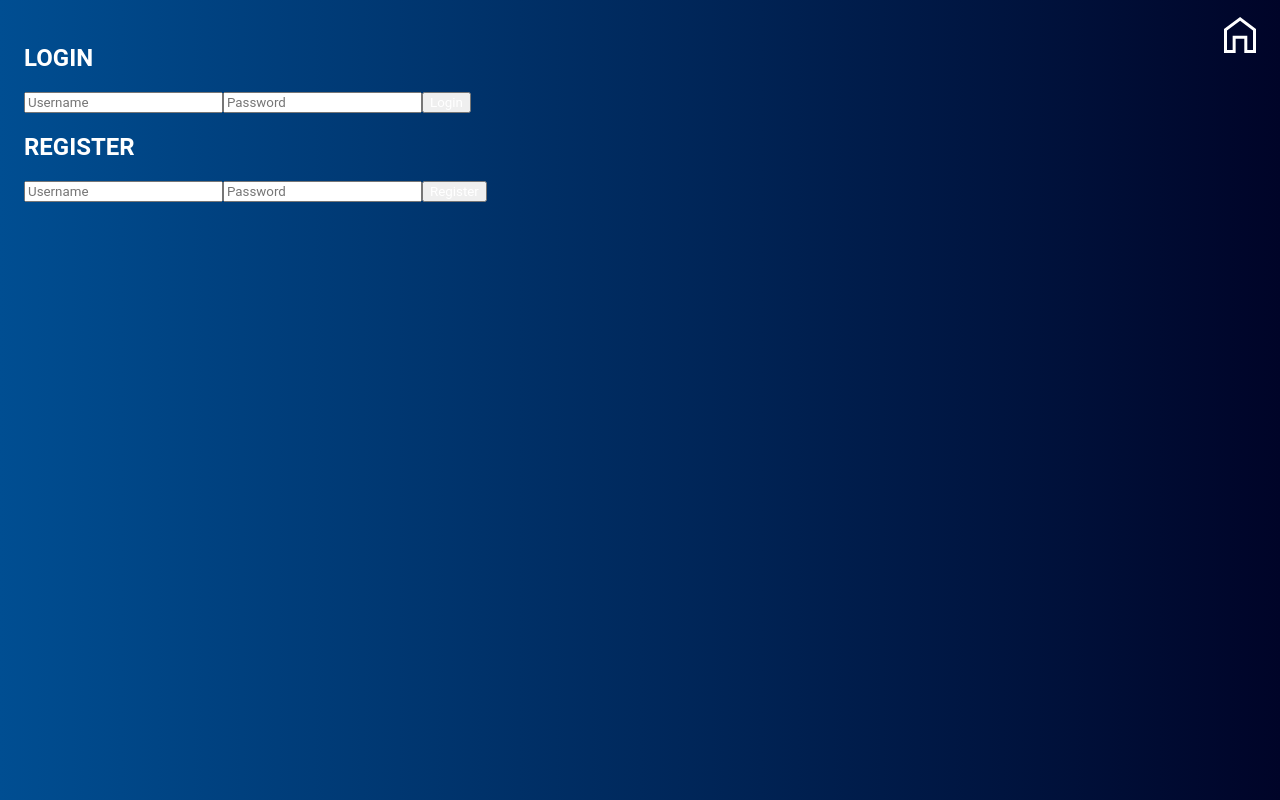
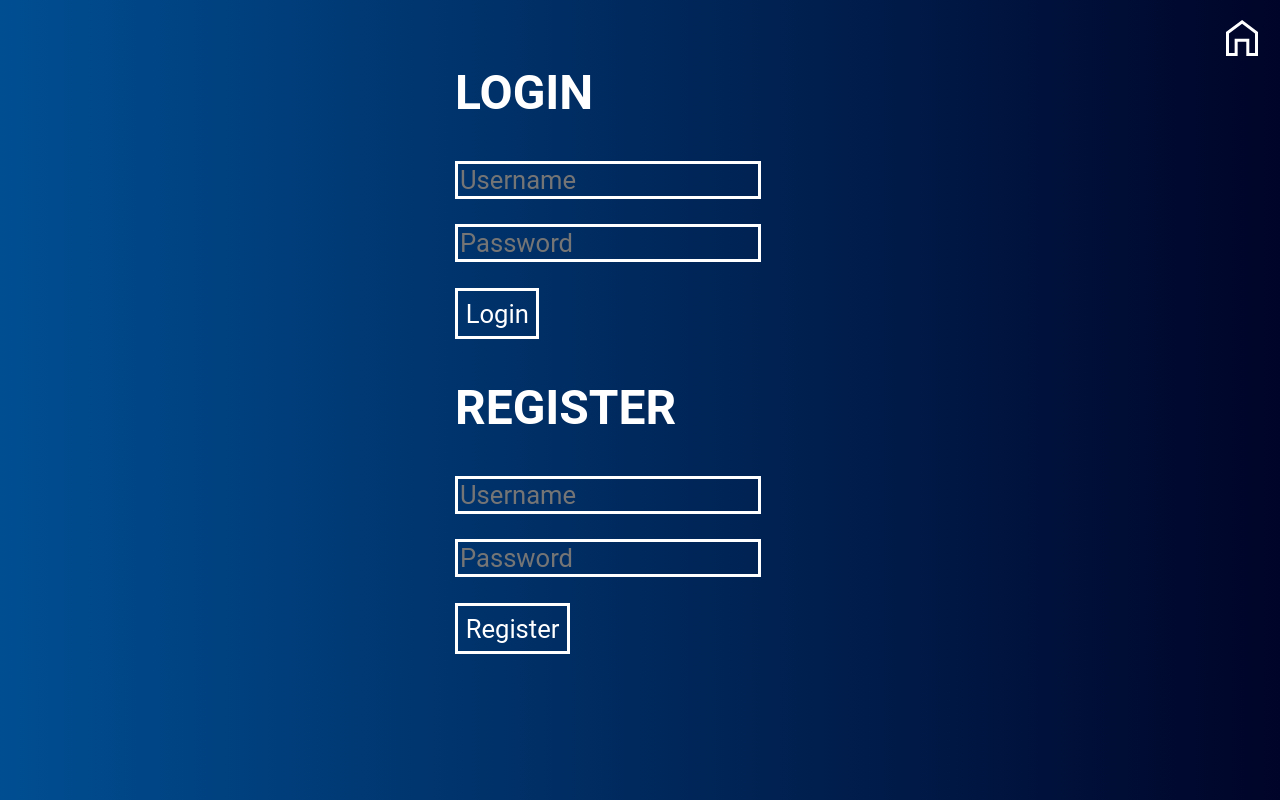
Before and after one commit to khalil15832/fettle-angular, an Angular app: page /login-register in a window 1280 px wide. Built offline with nearby package versions, Linux system fonts and the light colour scheme.

Commit message:
add logout to profile

```diff
--- a/src/app/components/lr-page/lr-page.component.html
+++ b/src/app/components/lr-page/lr-page.component.html
@@ -2,23 +2,47 @@
   <img src="../../../assets/home.svg" alt="" />
 </button>
 
+<div class="wrapper">
   <div *ngIf="user">
     <h2>You're already logged in.</h2>
-  <button (click)="logout()">Log out and log back in as a different user.</button>
+    <button (click)="logout()">
+      Log out and log back in as a different user.
+    </button>
   </div>
 
   <div class="login" *ngIf="!user">
     <h2>LOGIN</h2>
-  <input class="login-username" type="text" name="username" placeholder="Username">
-  <input class="login-password" type="password" name="password" placeholder="Password">
+    <input
+      class="login-username"
+      type="text"
+      name="username"
+      placeholder="Username"
+    />
+    <input
+      class="login-password"
+      type="password"
+      name="password"
+      placeholder="Password"
+    />
     <button type="submit" (click)="login()">Login</button>
   </div>
 
   <div class="register" *ngIf="!user">
     <h2>REGISTER</h2>
-  <input class="register-username" type="text" name="username" placeholder="Username">
-  <input class="register-password" type="password" name="password" placeholder="Password">
+    <input
+      class="register-username"
+      type="text"
+      name="username"
+      placeholder="Username"
+    />
+    <input
+      class="register-password"
+      type="password"
+      name="password"
+      placeholder="Password"
+    />
     <button type="submit" (click)="register()">Register</button>
+  </div>
 </div>
 
 <style>
@@ -30,4 +54,34 @@
     top: 10px;
     right: 10px;
   }
+  .wrapper {
+    display: flex;
+    flex-direction: column;
+    align-items: center;
+    font-size: 2em;
+  }
+  input {
+    background-color: transparent;
+    border: 3px solid white;
+    font-size: 0.8em;
+    margin-bottom: 1em;
+    width: 80%;
+  }
+
+  button {
+    background-color: transparent;
+    border: 3px solid white;
+    font-size: 0.8em;
+    padding: 0.3em;
+  }
+  .login {
+    display: flex;
+    flex-direction: column;
+    align-items: flex-start;
+  }
+  .register {
+    display: flex;
+    flex-direction: column;
+    align-items: flex-start;
+  }
 </style>
--- a/src/app/components/profile/profile.component.html
+++ b/src/app/components/profile/profile.component.html
@@ -6,6 +6,8 @@
   <div>
     <p>{{ user.username }}</p>
   </div>
+  <p>Saved Items</p>
+  <p *ngIf="dListItems.length == 0" class="empty-list-message">No saved items</p>
 </div>
 
 <div *ngIf="dListItems" class="disease-list">
@@ -26,6 +28,9 @@
         </p>
       </div>
     </a>
+  </div>
+  <div>
+    <button (click)="logout()">Log out</button>
   </div>
 </div>
 
@@ -51,11 +56,20 @@
     padding: 10px;
     width: 50%;
   }
+  .empty-list-message {
+    font-size: 0.6em;
+  }
   .disease-name {
     font-size: 1.5em;
     font-weight: bold;
     margin: 0;
     padding: 0;
+  }
+  button {
+    background-color: transparent;
+    border: 3px solid white;
+    font-size: 2em;
+    padding: 0.3em;
   }
   .disease-subtitle {
     font-size: 1em;
--- a/src/app/components/profile/profile.component.ts
+++ b/src/app/components/profile/profile.component.ts
@@ -42,4 +42,8 @@ export class ProfileComponent implements OnInit {
   goToHome(): void {
     this.router.navigate(['/']);
   }
+
+  logout(): void {
+    this.userService.logout();
+  }
 }
```
Lines whose indentation alone changed are shown as unchanged.
